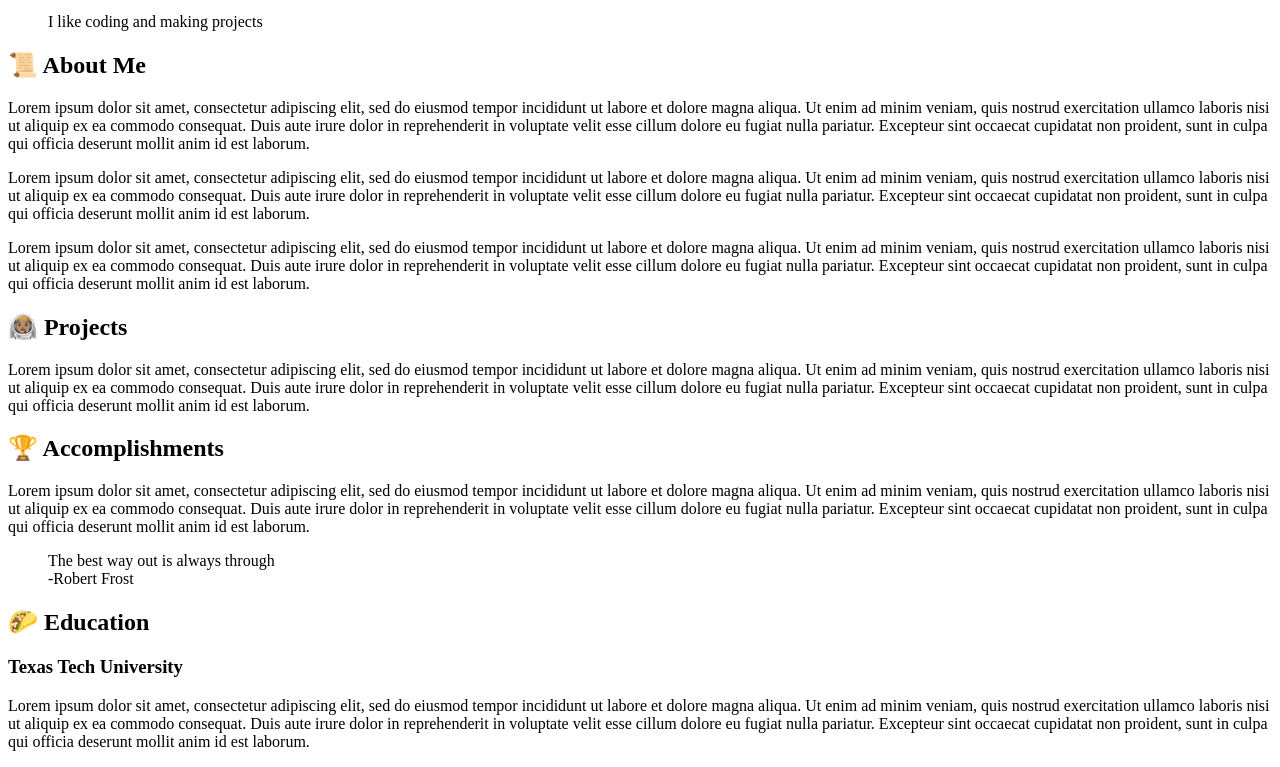
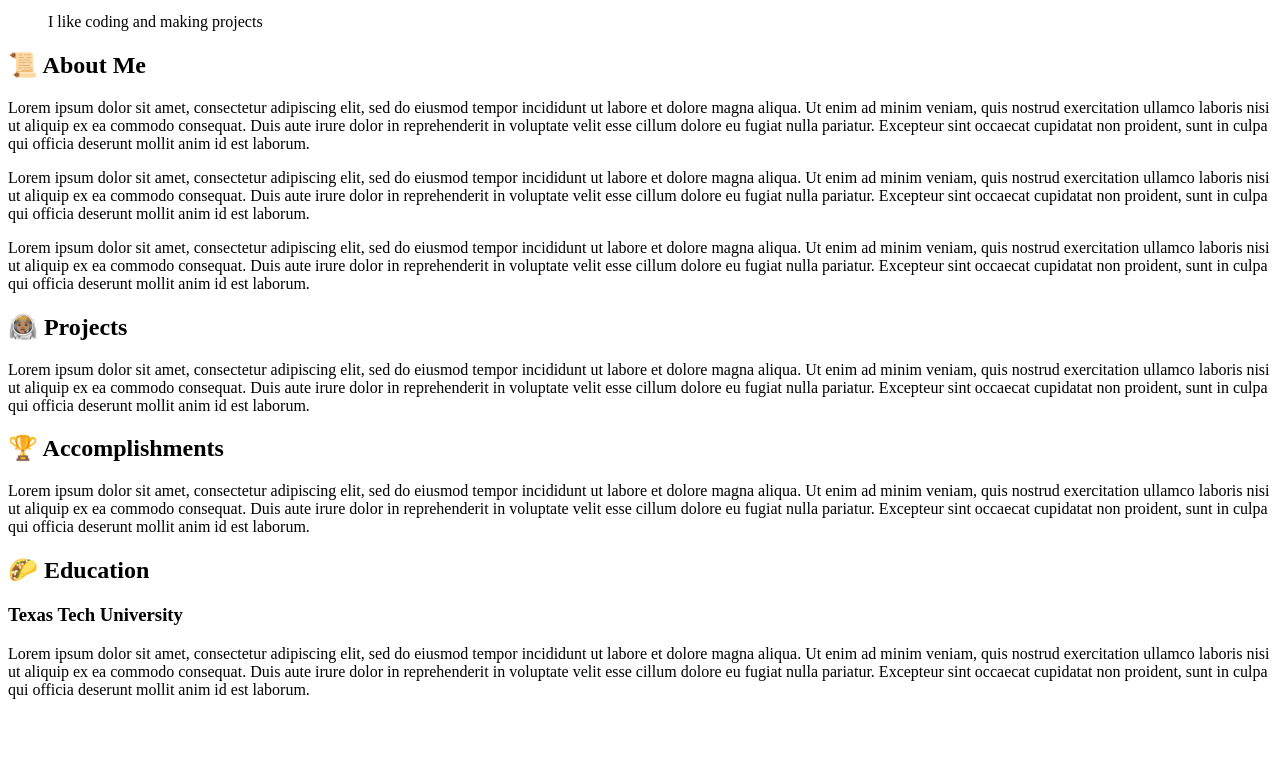
Before and after one commit to EastonArcher/JavaScript-Three.js-Website, a plain HTML site: page index.html in a window 1280 px wide. Shown: the part 264-1031 px from the top of the page. After the commit the page ends 979 px from the top, so only its background shows below. Drawn offline with Linux system fonts and the light colour scheme.

Commit message:
fixed html

```diff
--- a/index.html
+++ b/index.html
@@ -52,10 +52,6 @@
 
       </section>
 
-      <blockquote>
-        <p>The best way out is always through <br>-Robert Frost</p>
-      </blockquote>
-
       <section class="left">
         <h2>🌮 Education</h2>
 
```
